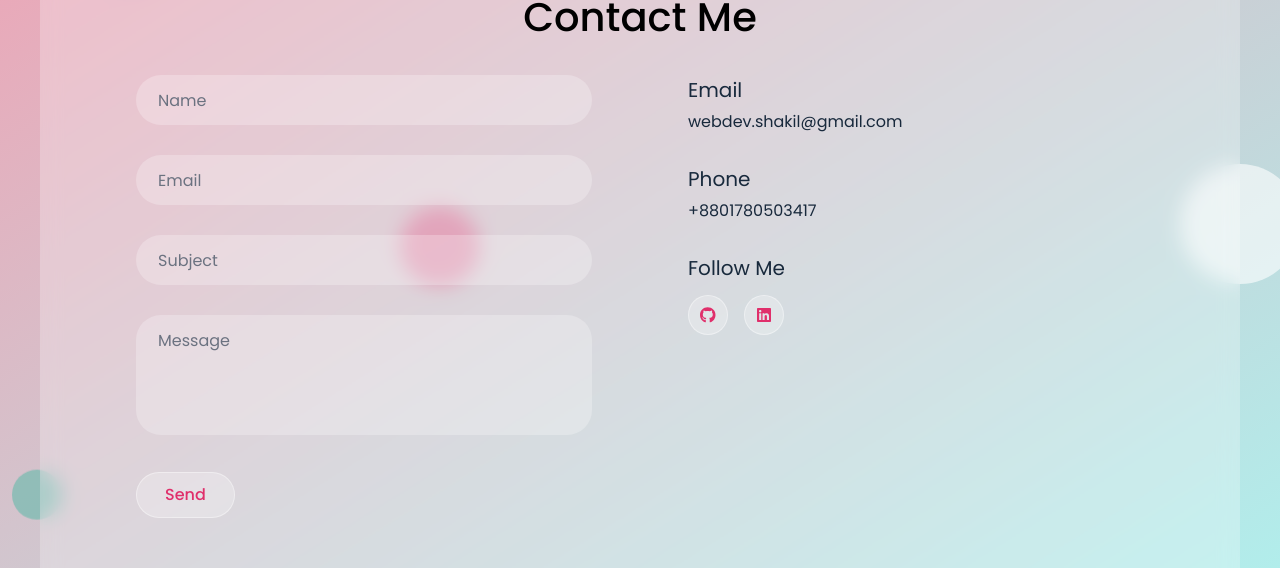
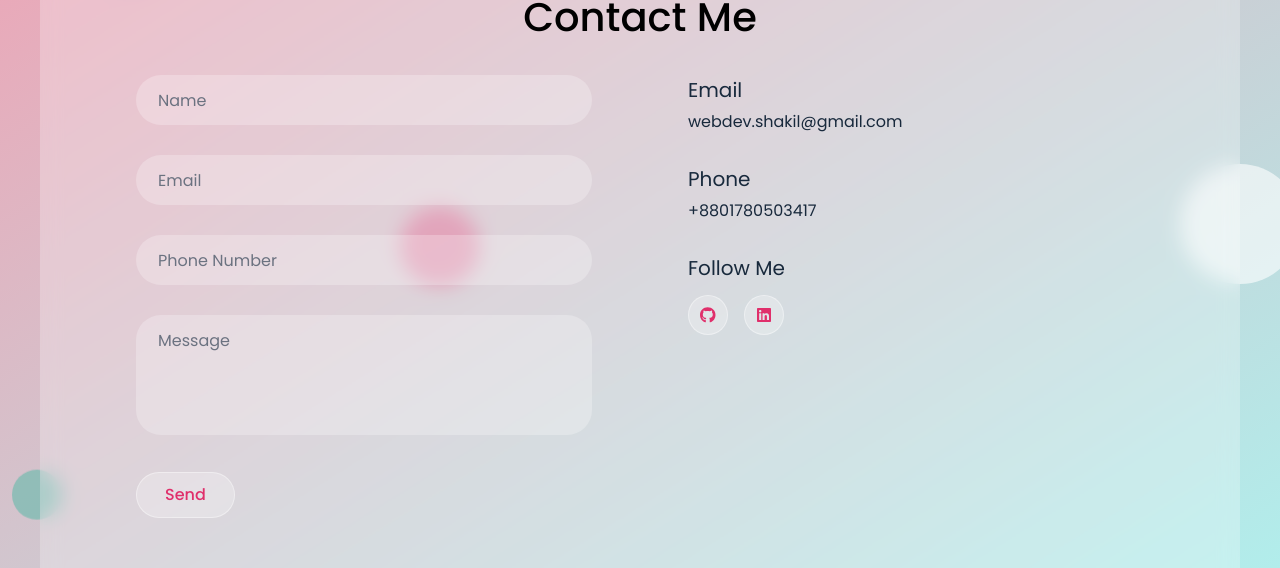
Before and after one commit to Shahriar-Shakil/shahriar-portfolio-2023, a Next.js app: page /contact in a window 1280 px wide. Shown: the part 156-724 px from the top of the page. Built offline with nearby package versions, Linux system fonts and the light colour scheme.

Commit message:
add googleapi service

```diff
--- a/package.json
+++ b/package.json
@@ -22,12 +22,14 @@
     "eslint": "8.37.0",
     "eslint-config-next": "13.3.0",
     "framer-motion": "^10.12.2",
+    "googleapis": "^118.0.0",
     "heroicons": "^2.0.17",
     "next": "13.3.0",
     "react": "18.2.0",
     "react-countdown": "^2.3.5",
     "react-dom": "18.2.0",
     "react-slick": "0.29.0",
+    "react-toastify": "^9.1.2",
     "slick-carousel": "^1.8.1",
     "typescript": "5.0.4"
   },
--- a/src/components/ContactPage.tsx/contactForm.tsx
+++ b/src/components/ContactPage.tsx/contactForm.tsx
@@ -1,53 +1,46 @@
-import React, { useState } from "react";
+import React, { FormEvent, useState } from "react";
+import { ToastContainer, toast } from "react-toastify";
 
 type Props = {};
 
 export default function ContactForm({}: Props) {
   const [fullname, setFullname] = useState("");
   const [email, setEmail] = useState("");
-  const [subject, setSubject] = useState("");
+  const [phone, setPhone] = useState("");
   const [message, setMessage] = useState("");
-  //   Form validation state
-  const [errors, setErrors] = useState({});
 
-  //   Setting button text on form submission
-  const [buttonText, setButtonText] = useState("Send");
-
-  // Setting success or failure messages states
-  const [showSuccessMessage, setShowSuccessMessage] = useState(false);
-  const [showFailureMessage, setShowFailureMessage] = useState(false);
-  const handleSubmit = async (e: any) => {
+  const handleSubmit = async (e: FormEvent<HTMLFormElement>) => {
     e.preventDefault();
 
-    setButtonText("Sending");
-    const res = await fetch("/api/sendgrid", {
-      body: JSON.stringify({
-        email: email,
-        fullname: fullname,
-        subject: subject,
-        message: message,
-      }),
+    let form = {
+      name: fullname,
+      email,
+      phone,
+      message,
+    };
+    const rawResponse = await fetch("/api/contact", {
+      method: "POST",
       headers: {
+        Accept: "application/json",
         "Content-Type": "application/json",
       },
-      method: "POST",
+      body: JSON.stringify(form),
     });
-
-    const { error } = await res.json();
-    if (error) {
-      console.log(error);
-      setShowSuccessMessage(false);
-      setShowFailureMessage(true);
-      setButtonText("Send");
-      return;
+    const content = await rawResponse.json();
+    console.log(content, "success");
+    if (content.status === "success") {
+      setMessage("");
+      setPhone("");
+      setFullname("");
+      setEmail("");
+      toast.success(content.message);
+    } else {
+      toast.error(content.message);
     }
-    setShowSuccessMessage(true);
-    setShowFailureMessage(false);
-    setButtonText("Send");
-    console.log(fullname, email, subject, message);
   };
   return (
-    <form method="post" className="space-y-[1.875rem]" onSubmit={handleSubmit}>
+    <>
+      <form className="space-y-[1.875rem]" onSubmit={handleSubmit}>
         <input
           className="w-full h-[3.125rem] rounded-[1.563rem] font-normal text-base bg-light-alpha-25 px-[1.25rem] text-accent-700 border-2	 border-transparent focus:border-light-alpha-40 transition-all duration-300 outline-none overflow-hidden placeholder-gray-500"
           name="fullname"
@@ -74,12 +67,12 @@ export default function ContactForm({}: Props) {
         <input
           className="w-full h-[3.125rem] rounded-[1.563rem] font-normal text-base bg-light-alpha-25 px-[1.25rem] text-accent-700 border-2 border-transparent focus:border-light-alpha-40 transition-all duration-300 outline-none overflow-hidden placeholder-gray-500"
           type="text"
-        placeholder="Subject"
-        name="subject"
-        value={subject}
+          placeholder="Phone Number"
+          name="phone"
+          value={phone}
           required
           onChange={(e) => {
-          setSubject(e.target.value);
+            setPhone(e.target.value);
           }}
         />
         <br />
@@ -98,5 +91,7 @@ export default function ContactForm({}: Props) {
           Send
         </button>
       </form>
+      <ToastContainer />
+    </>
   );
 }
--- a/src/pages/_app.tsx
+++ b/src/pages/_app.tsx
@@ -10,11 +10,13 @@ import "slick-carousel/slick/slick.css";
 import { config } from "@fortawesome/fontawesome-svg-core";
 import { AnimatePresence } from "framer-motion";
 
+import "react-toastify/dist/ReactToastify.css";
 // Tell Font Awesome to skip adding the CSS automatically
 // since it's already imported above
 config.autoAddCss = false;
 export default function App({ Component, pageProps }: AppProps) {
   const [loading, setLoading] = React.useState(true);
+
   React.useEffect(() => {
     const timeOut = setTimeout(() => {
       setLoading(false);
--- /dev/null
+++ b/src/pages/api/contact.ts
@@ -0,0 +1,52 @@
+import type { NextApiRequest, NextApiResponse } from "next";
+import { google } from "googleapis";
+
+type sheetForm = {
+  name: string;
+  email: string;
+  phone: string;
+  message: string;
+};
+
+export default async function handler(
+  req: NextApiRequest,
+  res: NextApiResponse
+) {
+  if (req.method !== "POST") {
+    return res.status(405).send({ message: "Only POST requests are allowed" });
+  }
+  const body = req.body as sheetForm;
+
+  try {
+    const auth = new google.auth.GoogleAuth({
+      credentials: {
+        client_email: process.env.GOOGLE_CLIENT_EMAIL,
+        private_key: process.env.GOOGLE_PRIVATE_KEY,
+      },
+      scopes: [
+        "https://www.googleapis.com/auth/drive",
+        "https://www.googleapis.com/auth/drive.file",
+        "https://www.googleapis.com/auth/spreadsheets",
+      ],
+    });
+    const sheets = google.sheets({
+      auth,
+      version: "v4",
+    });
+    const response = await sheets.spreadsheets.values.append({
+      spreadsheetId: process.env.GOOGLE_SHEET_ID,
+      range: "A1:D1",
+      valueInputOption: "USER_ENTERED",
+      requestBody: {
+        values: [[body.name, body.email, body.phone, body.message]],
+      },
+    });
+    return res.status(201).json({
+      status: "success",
+      message: "Message sent successfully",
+      data: response.data,
+    });
+  } catch (e: any) {
+    return res.status(500).json({ status: "error", message: e.message });
+  }
+}
--- a/src/pages/api/sendgrid.js
+++ /dev/null
@@ -1,25 +0,0 @@
-import sendgrid from "@sendgrid/mail";
-
-sendgrid.setApiKey(process.env.SENDGRID_API_KEY);
-
-async function sendEmail(req, res) {
-  console.log(sendgrid);
-  try {
-    // console.log("REQ.BODY", req.body);
-    await sendgrid.send({
-      to: "webdev.shakil@gmail.com", // Your email where you'll receive emails
-      from: req.body.email, // your website email address here
-      subject: `${req.body.subject}`,
-      html: `<div>You've got a mail</div>
-      <p>${req.body.message}</p>
-      `,
-    });
-  } catch (error) {
-    // console.log(error);
-    return res.status(error.statusCode || 500).json({ error: error.message });
-  }
-
-  return res.status(200).json({ error: "" });
-}
-
-export default sendEmail;
```
Also changed, not shown: 1 other file (tests, documents, lock files or other folders). Lines whose indentation alone changed are shown as unchanged.
